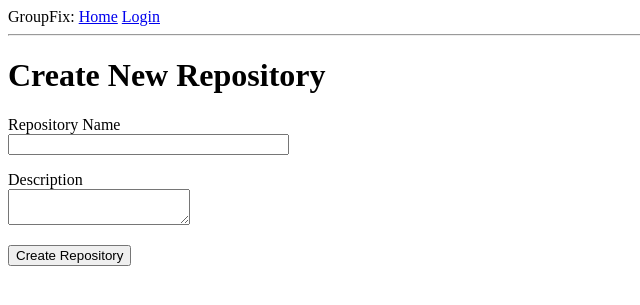
After one commit to ColinAdo/open-source-bug-tracker-group-F, a Flask app: page /create/repository/ in a window 1280 px wide. The commit adds this page. Shown: the top 305 px of the page, without its empty margins (0-640 px from the left). Run offline with Flask 3, Linux system fonts and the light colour scheme.

Commit message:
Add create repository

```diff
--- a/app/forms.py
+++ b/app/forms.py
@@ -1,7 +1,7 @@
 from wtforms.validators import ValidationError, DataRequired, Email, EqualTo
 from app.models import User
 from flask_wtf import FlaskForm
-from wtforms import StringField, PasswordField, BooleanField, SubmitField
+from wtforms import StringField, PasswordField, BooleanField, SubmitField, TextAreaField
 
 class LoginForm(FlaskForm):
     username = StringField('Username', validators=[DataRequired()])
@@ -26,3 +26,8 @@ class RegistrationForm(FlaskForm):
         user = User.query.filter_by(email=email.data).first()
         if user is not None:
             raise ValidationError('Please use a different email address.')
+
+class RepositoryForm(FlaskForm):
+    title = StringField('Repository Name', validators=[DataRequired()])
+    description = TextAreaField('Description')
+    submit = SubmitField('Create Repository')
--- a/app/routes.py
+++ b/app/routes.py
@@ -2,16 +2,17 @@ from flask import render_template, flash, redirect, url_for
 from flask_login import current_user, login_user, logout_user
 from flask_login import login_required
 from flask import render_template
-from app.models import User
+from app.models import User, Repository
 from app import app
-from app.forms import LoginForm, RegistrationForm
+from app.forms import LoginForm, RegistrationForm, RepositoryForm
 from app import db
 
 @app.route('/')
 @login_required
 def index():
     template = 'core/index.html'
-    return render_template(template, title='Home Page')
+    repository = Repository.query.all()
+    return render_template(template, title='Home Page', repository=repository)
 
 @app.route('/register', methods=['GET', 'POST'])
 def register():
@@ -47,3 +48,16 @@ def login():
 def logout():
     logout_user()
     return redirect(url_for('login'))
+
+@app.route('/create/repository/', methods=['GET', 'POST'])
+def create_repository():
+    template = 'core/create_repository.html'
+    form = RepositoryForm()
+    if form.validate_on_submit():
+        new_repository = Repository(title=form.title.data, description=form.description.data)
+        db.session.add(new_repository)
+        db.session.commit()
+        flash('Repository created successfully', 'success')
+        return redirect(url_for('index'))
+
+    return render_template(template, form=form)
--- a/app/templates/core/base.html
+++ b/app/templates/core/base.html
@@ -19,6 +19,7 @@
         {% if current_user.is_anonymous %}
         <a href="{{ url_for('login') }}">Login</a>
         {% else %}
+        <a href="{{ url_for('create_repository') }}">New Repository</a>
         <a href="{{ url_for('logout') }}">Logout</a>
         {% endif %}
 </div>
--- /dev/null
+++ b/app/templates/core/create_repository.html
@@ -0,0 +1,22 @@
+{% extends "core/base.html" %}
+{% block title %} {{title}} {% endblock title %}
+
+{% block content %}
+    <h1>Create New Repository</h1>
+    <form action="" method="post" novalidate>
+        {{ form.hidden_tag() }}
+        <p>
+            {{ form.title.label }}<br>
+            {{ form.title(size=32) }}<br>
+            {% for error in form.title.errors %}
+            <span style="color: red;">{{ error }}</span>
+            {% endfor %}
+        </p>
+        <p>
+            {{ form.description.label }}<br>
+            {{ form.description() }}<br>
+
+        </p>
+        <p>{{ form.submit() }}</p>
+    </form>
+{% endblock content %}
```
Also changed, not shown: app/__init__.py (+8 -0 lines), app/models.py (+19 -14 lines), app/templates/core/index.html (+9 -0 lines).
